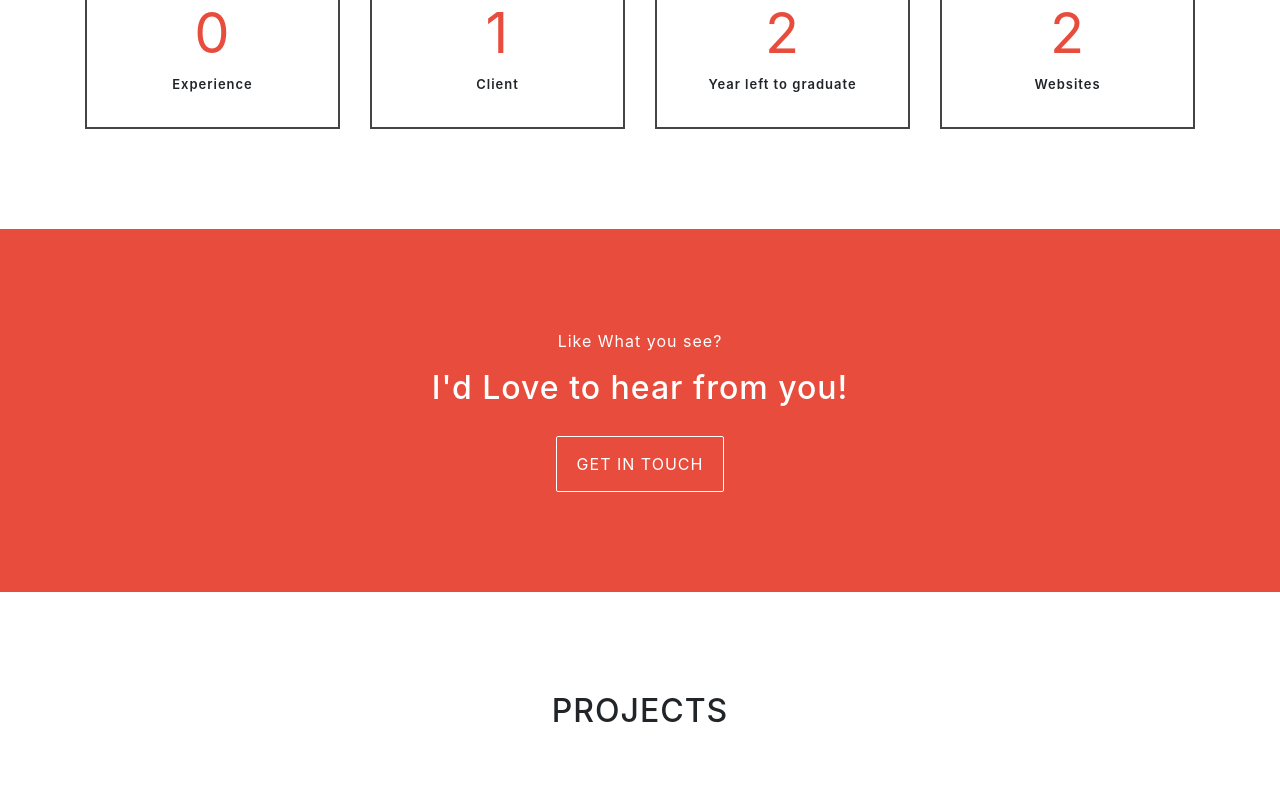
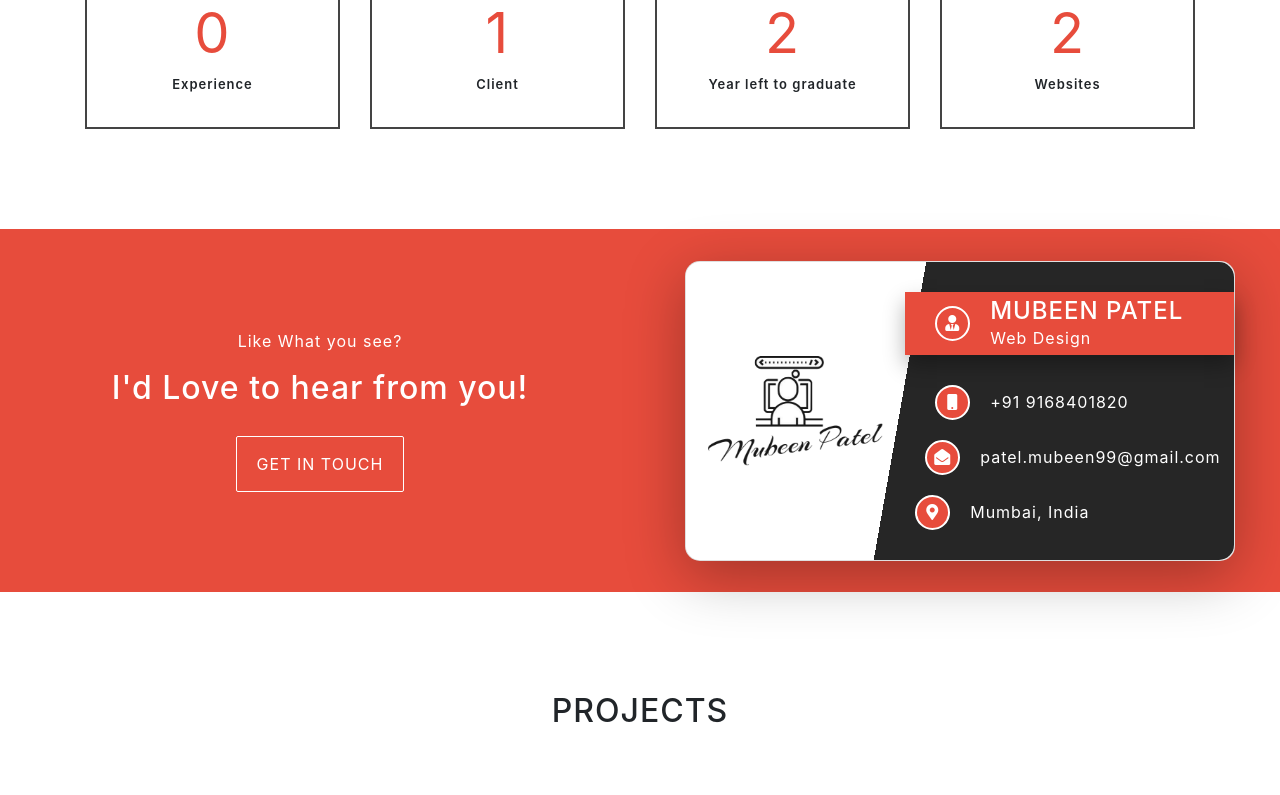
Before and after one commit to mubeenpatel99/mubeenpatel99.github.io, a PHP site: page / in a window 1280 px wide. Shown: the part 2446-3241 px from the top of the page. Run offline with PHP 8.4, Linux system fonts and the light colour scheme; some libraries are stand-ins or nearby versions.

Commit message:
Added business card Design

```diff
--- a/css/style.css
+++ b/css/style.css
@@ -250,6 +250,140 @@ button:focus {
     background: #fff;
 }
 
+.right {
+    color: #000;
+}
+
+.card-wrapper h4,
+.card-wrapper p {
+    margin: 0;
+    padding: 0;
+}
+
+.card-wrapper {
+    position: absolute;
+    top: 50%;
+    left: 50%;
+    transform: translate(-50%, -50%);
+    perspective: 1000px;
+}
+
+.card {
+    width: 550px;
+    height: 300px;
+    background-color: #fff;
+    transform-style: preserve-3d;
+    position: relative;
+    box-shadow: 0 15px 60px rgba(0, 0, 0, 0.3);
+    border-radius: 15px !important;
+    transition: transform 2s;
+}
+
+.card-front,
+.card-back {
+    width: 100%;
+    height: 100%;
+    backface-visibility: hidden;
+    border-radius: inherit;
+}
+
+.card-front {
+    display: flex;
+    background: linear-gradient(100deg, rgb(255, 255, 255) 40%, rgb(38, 38, 38) 0);
+}
+
+.left {
+    width: 40%;
+    display: flex;
+    flex-direction: column;
+    justify-content: center;
+    align-items: center;
+}
+
+.left img {
+    width: 80%;
+}
+
+.right {
+    width: 60%;
+    color: #fff;
+}
+
+.right-content {
+    display: flex;
+    align-items: center;
+    margin: 20px 0;
+}
+
+.person {
+    background-color: #e74c3c;
+    padding: 5px 0px 5px 30px;
+    margin: 30px 0;
+    box-shadow: 0 10px 20px rgba(0, 0, 0, 0.3);
+}
+
+.right-content i {
+    width: 35px;
+    height: 35px;
+    border: 2px solid #fff;
+    border-radius: 50%;
+    display: flex;
+    justify-content: center;
+    align-items: center;
+    background-color: #e74c3c;
+    margin-right: 20px;
+}
+
+.person h4 {
+    text-transform: uppercase;
+}
+
+.phone {
+    padding-left: 30px;
+}
+
+.email {
+    padding-left: 20px;
+}
+
+.address {
+    padding-left: 10px;
+}
+
+.card-back {
+    transform: rotateY(180deg);
+    position: absolute;
+    top: 0;
+    left: 0;
+    display: flex;
+    justify-content: center;
+    align-items: center;
+}
+
+.card-back img {
+    width: 40%;
+}
+
+.card-wrapper:hover .card {
+    transform: rotateY(180deg);
+}
+
+.mobileContent {
+    display: none;
+}
+
+@media only screen and (min-device-width:320px) and (max-device-width:480px) {
+    .desktopContent {
+        display: none;
+    }
+}
+
+@media only screen and (min-device-width:320px) and (max-device-width:480px) {
+    .mobileContent {
+        display: inline-block;
+    }
+}
+
 
 /* Project Section */
 
--- a/index.html
+++ b/index.html
@@ -251,11 +251,55 @@
     </div>
 
     <!-- !? Contact Section -->
-    <div class="contactSection section" id="contact">
-        <div class="col-md-12 text-center">
-            <p class="subHeading">Like What you see?</p>
-            <h2>I'd Love to hear from you!</h2>
-            <a href="mailTo:patel.mubeen99@gmail.com" class="contactButton">GET IN TOUCH</a>
+    <div class="container-fluid contactSection section" id="contact">
+        <div class="row">
+            <div class="col-md-6 text-center">
+                <p class="subHeading">Like What you see?</p>
+                <h2>I'd Love to hear from you!</h2>
+                <a href="mailTo:patel.mubeen99@gmail.com" class="contactButton">GET IN TOUCH</a>
+            </div>
+            <div class="mobileContent"></div>
+            <div class="col-md-6">
+                <div class="card-wrapper desktopContent">
+                    <div class="card">
+                        <div class="card-front">
+                            <div class="left">
+                                <img src="./images/logo/Mubeen Patel.png" alt="">
+                            </div>
+                            <div class="right">
+                                <div class="person right-content">
+                                    <i class="fas fa-user-tie"></i>
+                                    <div>
+                                        <h4>Mubeen Patel</h4>
+                                        <p>Web Design</p>
+                                    </div>
+                                </div>
+                                <div class="phone right-content">
+                                    <i class="fas fa-mobile"></i>
+                                    <div>
+                                        <p>+91 9168401820</p>
+                                    </div>
+                                </div>
+                                <div class="email right-content">
+                                    <i class="fa fa-envelope-open"></i>
+                                    <div>
+                                        <p>patel.mubeen99@gmail.com</p>
+                                    </div>
+                                </div>
+                                <div class="address right-content">
+                                    <i class="fa fa-map-marker-alt"></i>
+                                    <div>
+                                        <p>Mumbai, India</p>
+                                    </div>
+                                </div>
+                            </div>
+                        </div>
+                        <div class="card-back">
+                            <img src="./images/logo/Mubeen Patel.png" alt="">
+                        </div>
+                    </div>
+                </div>
+            </div>
         </div>
     </div>
 
```
Also changed, not shown: images/logo/Mubeen Patel.png (added).
